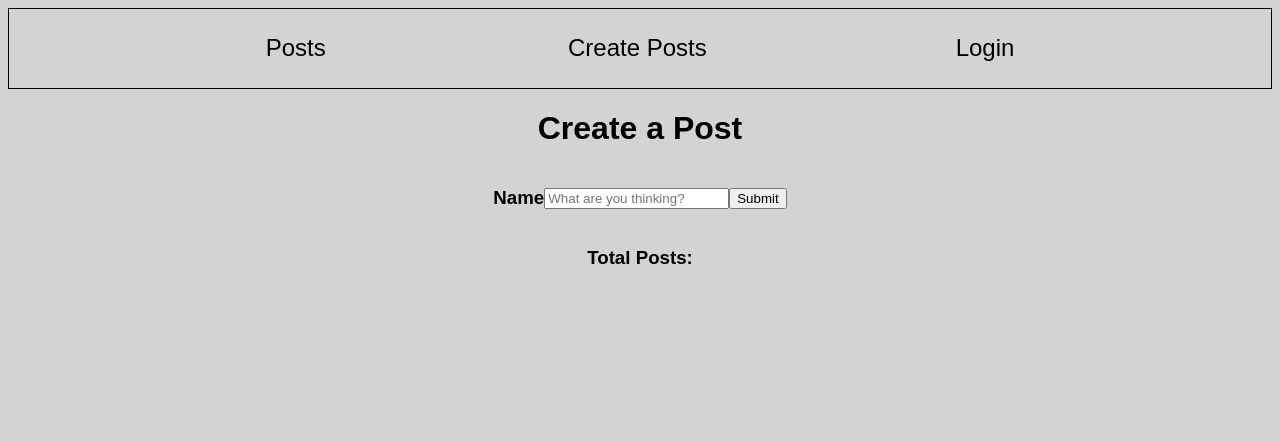
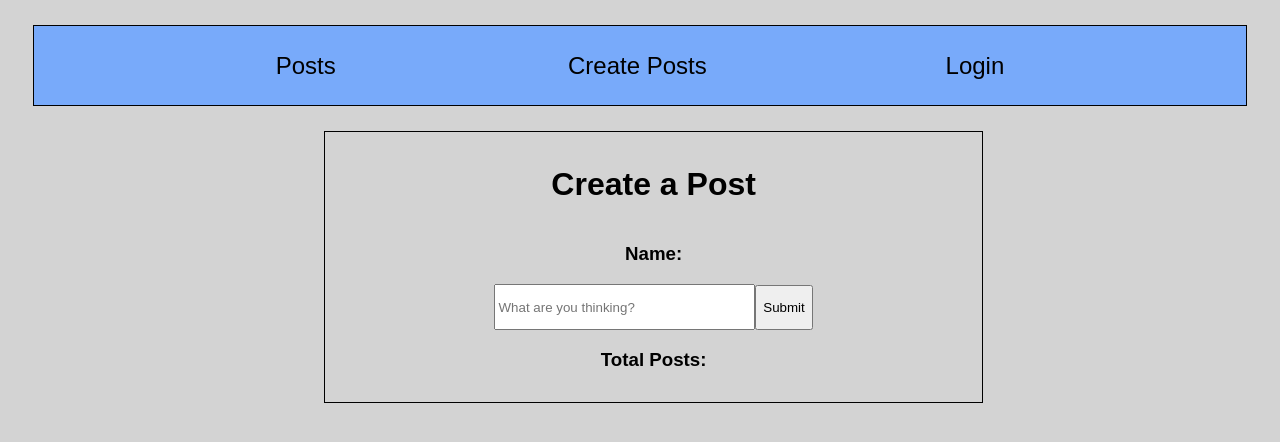
Before and after one commit to brummond/Project2, a React (Create React App) app: page /create in a window 1280 px wide. Shown: the top 442 px of the page. Built offline with nearby package versions, Linux system fonts and the light colour scheme; no server answers.

Commit message:
added css

```diff
--- a/src/components/LoginPage.js
+++ b/src/components/LoginPage.js
@@ -1,5 +1,4 @@
 import React, { Component } from 'react';
-//import '../App.css';
 import firebase, { auth, provider } from '../firebase.js';
 
 // lots of help from
@@ -46,25 +45,48 @@ componentDidMount(){
     }
   });
 }
+
 render(){
+  var buttonStyle = {
+      textAlign: "center",
+      fontSize: "120%",
+      width: "20%",
+      height: "40px",
+      display: "inline-block",
+      margin: "10px"
+  }
+
+  var pStyle = {
+      textDecoration: "none",
+      textAlign: "center"
+  }
+
+  var postContainer = {
+      width: "50%",
+      height: "100%",
+      marginLeft: "25%",
+      border: "1px solid black",
+      textAlign: "center",
+      padding: "1%"
+  }
 
     return (
-        <div className="wrapper">
+        <div style={postContainer} className="wrapper">
           {this.state.user ?
-              <button onClick={this.logout}>Log Out</button>
+              <button style={buttonStyle} onClick={this.logout}>Log Out</button>
               :
-              <button onClick={this.login}>Log In</button>
+              <button style={buttonStyle} onClick={this.login}>Log In</button>
             }
 
           {this.state.user ?
             <div>
               <div className='user-profile'>
-                <img src={this.state.user.photoURL} />
+                <img src={this.state.user.displayName} />
               </div>
             </div>
             :
             <div className='wrapper'>
-              <p>You must log in to see others posts</p>
+              <p style={pStyle}>You must log in to see others posts</p>
             </div>
           }
         </div>
--- a/src/components/Navbar.js
+++ b/src/components/Navbar.js
@@ -1,5 +1,4 @@
 import React, { Component } from 'react';
-//import '../App.css';
 import firebase, { auth, provider } from '../firebase.js';
 import {
   BrowserRouter as Router,
@@ -62,11 +61,16 @@ render(){
       marginLeft: "10%",
       marginRight: "10%",
     }
+
     var navBox = {
       border: "1px solid black",
+      shadow: "5px solid black",
       padding: "2%",
-      textAlign: "center"
+      textAlign: "center",
+      margin: "2%",
+      backgroundColor: "#78aafa",
     }
+
     return (
         <div className="nav" style={navBox}>
           <Link to="/posts" style={linkStyles}>Posts</Link>
--- a/src/components/createPost.js
+++ b/src/components/createPost.js
@@ -11,17 +11,26 @@ class CreatePost extends React.Component{
     }
 
     render() {
+
+      var postContainer = {
+        width: "50%",
+        height: "100%",
+        marginLeft: "25%",
+        border: "1px solid black",
+        textAlign: "center",
+        padding: "1%"
+      }
         return (
-            <div className="ToDo">
+            <div style={postContainer} className="ToDo">
             <div  style={{display: 'flex', alignItems: 'center', justifyContent: 'center'}} className="header">
             <h1>Create a Post</h1>
             </div>
+          <div  style={{display: 'inline-block', alignItems: 'center', justifyContent: 'center'}}>
+            <h3>Name: </h3>
+          </div>
           <form style={{display: 'flex', alignItems: 'center', justifyContent: 'center'}}  onSubmit={this.handleSubmit}>
-            <div  style={{display: 'flex', alignItems: 'center', justifyContent: 'center'}}>
-            <h3>Name</h3>
-            </div>
-              <input  type="text" value={this.state.value} onChange={this.handleChange} placeholder = "What are you thinking?" />
-            <input type="submit" value="Submit" />
+              <input style={{height: "40px", width:"40%"}} type="text" value={this.state.value} onChange={this.handleChange} placeholder = "What are you thinking?" />
+            <input style={{height: "45px"}} type="submit" value="Submit" />
           </form>
           <div  style={{display: 'flex', alignItems: 'center', justifyContent: 'center'}}className="TotalNumber">
           <h3>Total Posts: </h3>
--- a/src/components/displayPost.js
+++ b/src/components/displayPost.js
@@ -25,7 +25,7 @@ class DisplayPost extends React.Component {
       )
   }
 }
-//Componet Higharchy
+//Component Higharchy
 /*
 Post Container -- Holds all of the single page post
   - Search Bar
--- a/src/components/searchPosts.js
+++ b/src/components/searchPosts.js
@@ -2,8 +2,6 @@ import React from 'react';
 class SearchPost extends React.Component {
 
   render() {
-
-
     return(
         <div>
           <form>
```
